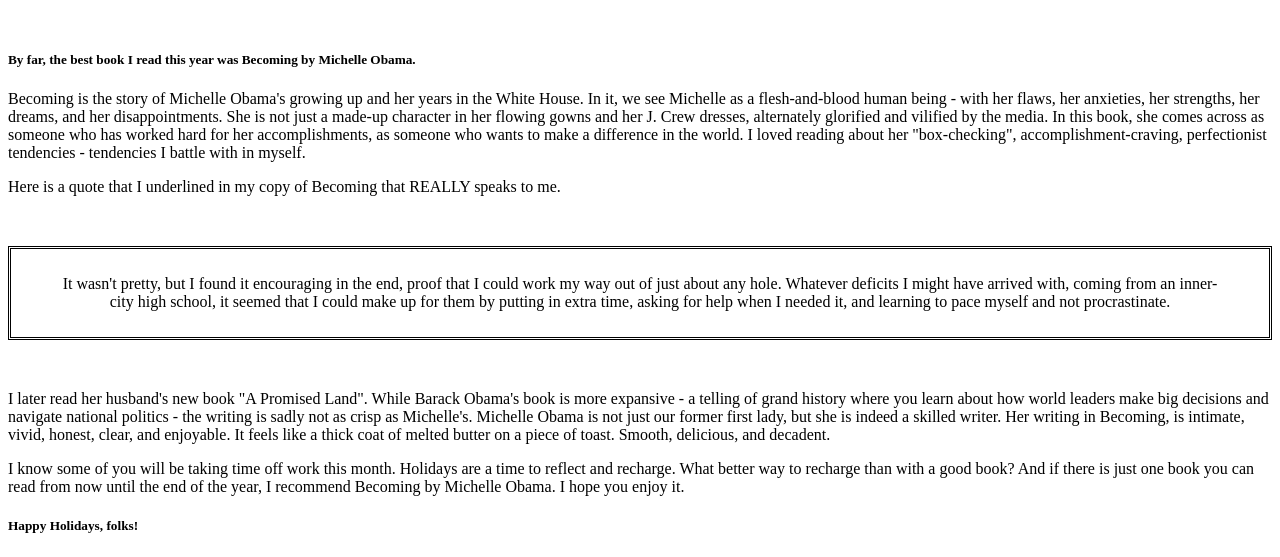
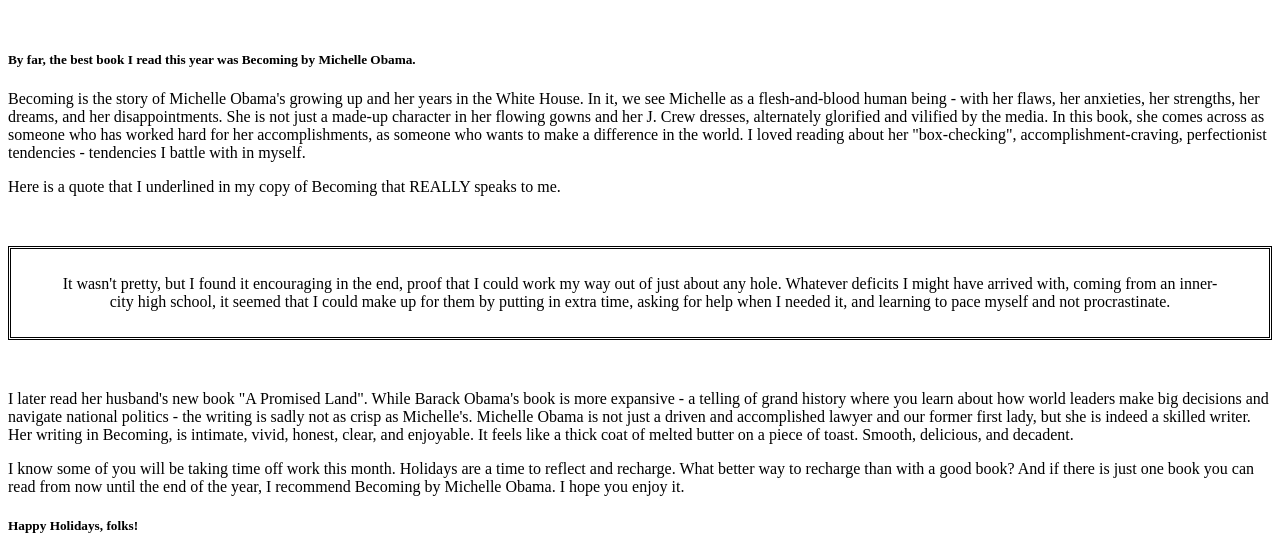
Before and after one commit to ThisisRajiRaj/thisisrajiraj.github.io, a Jekyll site: the page posts/yearinreview2020.html, which Jekyll copies as it is, in a window 1280 px wide and 900 px high, scrolled down 2172 px, cut to the strip 343-900 px from the top of the window. Built offline with Jekyll 4.4.1, drawn with Linux system fonts in a browser that asks for light colours.

Commit message:
Update yearinreview2020.html

```diff
--- a/posts/yearinreview2020.html
+++ b/posts/yearinreview2020.html
@@ -172,7 +172,8 @@ along with a few pictures from my life, this year.
 <p>
     I later read her husband's new book "A Promised Land". While Barack Obama's book is more
     expansive - a telling of grand history where you learn about how world leaders make big decisions and
-    navigate national politics - the writing is sadly not as crisp as Michelle's. Michelle Obama is not just our
+    navigate national politics - the writing is sadly not as crisp as Michelle's. Michelle Obama is not just a
+driven and accomplished lawyer and our
     former first lady, but she is indeed a skilled writer. Her writing in Becoming, is intimate,
     vivid, honest, clear, and enjoyable. It feels like a thick coat of melted butter on
     a piece of toast. Smooth, delicious, and decadent.
```
